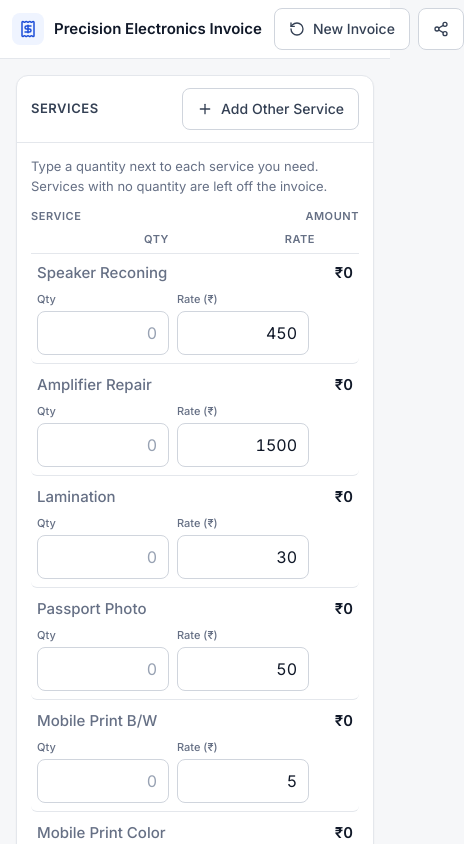
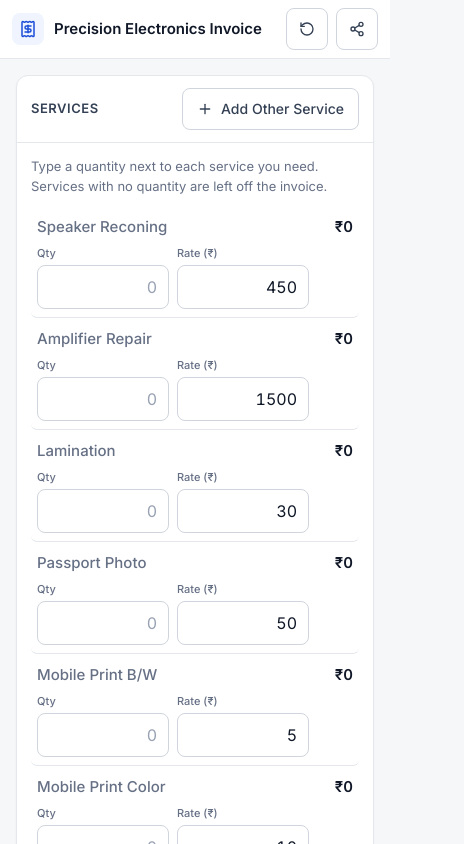
Before and after one commit to ahafaj-jamadar/Precision-Electronics-Invoice, a React (Vite) app: page / in a window 390 px wide. Shown: the top 844 px of the page, 464 px wide, since content can reach past the window. Built offline with nearby package versions, Linux system fonts and the light colour scheme.

Commit message:
Fix Share Btn Issue

```diff
--- a/src/components/layout/AppLayout.jsx
+++ b/src/components/layout/AppLayout.jsx
@@ -21,20 +21,24 @@ export default function AppLayout({
                 </div>
 
                 <div className="flex items-center gap-2">
-                    <Button icon={RotateCcw} aria-label="New Invoice" onClick={onNewInvoice}>
-                        <span className="hidden min-[360px]:inline">New Invoice</span>
+                    {/* On narrow phones only the icon shows, so the row always fits */}
+                    <Button
+                        icon={RotateCcw}
+                        className="btn-new-compact"
+                        aria-label="New Invoice"
+                        onClick={onNewInvoice}
+                    >
+                        <span className="hidden min-[480px]:inline">New Invoice</span>
                     </Button>
 
-                    {/* Icon only on smaller screens; the word shows from large screens up */}
                     <Button
                         icon={Share2}
+                        className="btn-square"
                         aria-label="Share invoice"
                         title="Share invoice"
                         disabled={sharing}
                         onClick={onShare}
-                    >
-                        <span className="hidden lg:inline">Share</span>
-                    </Button>
+                    />
 
                     {/* Hidden on phones: the same buttons appear under the preview there */}
                     <div className="hidden items-center gap-2 sm:flex">
--- a/src/index.css
+++ b/src/index.css
@@ -293,6 +293,13 @@ input[type="number"]::-webkit-inner-spin-button {
   padding: 7px;
 }
 
+/* Square icon-only button, e.g. Share in the header */
+.btn-square {
+  width: 38px;
+  height: 38px;
+  padding: 0;
+}
+
 /* =====================================================================
    5. FORM FIELDS
    ===================================================================== */
@@ -540,7 +547,6 @@ input[type="number"]::-webkit-inner-spin-button {
 .svc-row:last-child {
   margin-bottom: 0;
 }
-
 
 .svc-name {
   padding-top: 9px;
@@ -1033,7 +1039,7 @@ input[type="number"]::-webkit-inner-spin-button {
 
   /* Service rows on phones:   name ............ amount
                                [ Qty ]  [ Rate ]  [trash]   */
-  .item-head {
+  .item-grid.item-head {
     display: none;
   }
 
@@ -1107,6 +1113,11 @@ input[type="number"]::-webkit-inner-spin-button {
     min-width: 40px;
   }
 
+  .btn-square {
+    width: 42px;
+    height: 42px;
+  }
+
   .dd-option {
     padding: 11px 12px;
     font-size: 16px;
@@ -1118,6 +1129,14 @@ input[type="number"]::-webkit-inner-spin-button {
 
   .input-group .field-input {
     min-height: 40px;
+  }
+}
+
+/* Very narrow phones: the header's New Invoice button shows only its icon */
+@media (max-width: 479px) {
+  .btn-new-compact {
+    width: 42px;
+    padding: 0;
   }
 }
 
```
